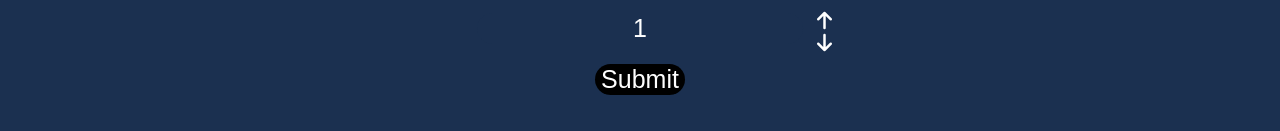
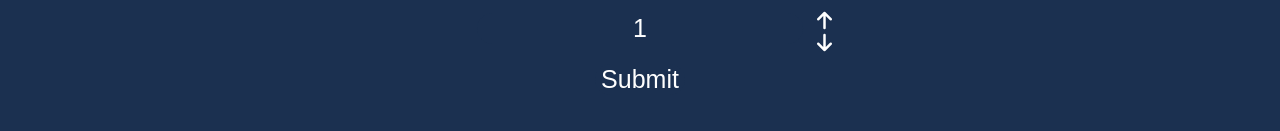
Before and after one commit to fabioschitini/Shoping-Cart, a React (Create React App) app in the folder shoping-cart/: page /shop in a window 1280 px wide. Shown: the part 669-800 px from the top of the page. Built offline with nearby package versions, Linux system fonts and the light colour scheme.

Commit message:
minor css changes

```diff
--- a/shoping-cart/src/App.css
+++ b/shoping-cart/src/App.css
@@ -107,8 +107,7 @@ img {
   font-size: 30px;
   color: white;
   width: 80%;
-  margin: none;
-  margin-left: 14%;
+  margin-left: 179px;
 }
 #container-home {
   height: 550px;
--- a/shoping-cart/src/components/Shop.js
+++ b/shoping-cart/src/components/Shop.js
@@ -17,7 +17,7 @@ const Shop = (props) => {
             <i className="fas fa-arrow-up" onClick={increment}></i>
              <i className="fas fa-arrow-down" onClick={decrement}></i>
             </div>
-           <Button onClick={submit} >Submit</Button>
+           <button onClick={submit} >Submit</button>
         </div>
 
         <div id='Bike' className='products'>
```
